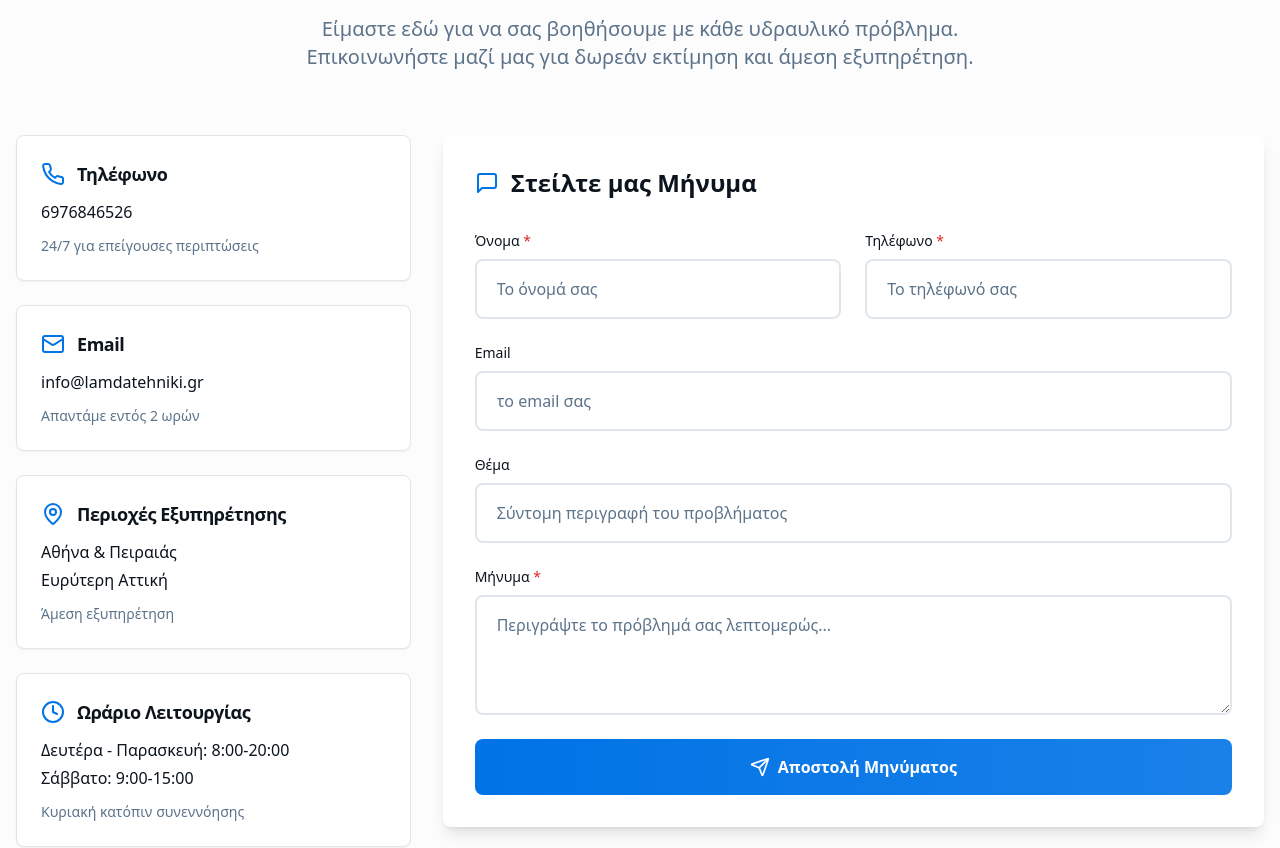
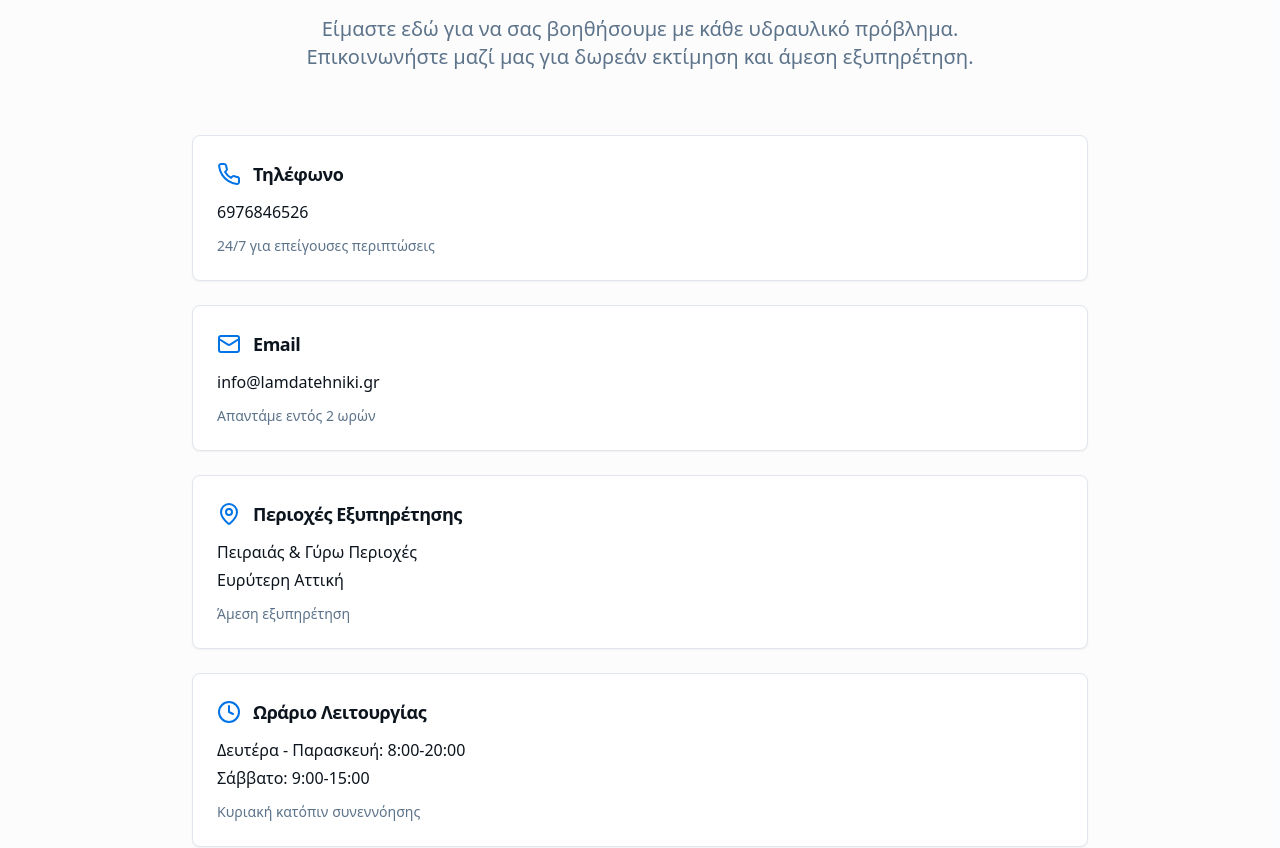
Before and after one commit to marinospalamaris/lamda-tehniki, a React (Vite) app: page / in a window 1280 px wide. Shown: the part 3660-4508 px from the top of the page. Built offline with nearby package versions, Linux system fonts and the light colour scheme.

Commit message:
Remove email form
Remove the email form from the contact section.

```diff
--- a/src/components/Contact.tsx
+++ b/src/components/Contact.tsx
@@ -1,15 +1,11 @@
 import { Card, CardContent, CardHeader, CardTitle } from "@/components/ui/card";
 import { Button } from "@/components/ui/button";
-import { Input } from "@/components/ui/input";
-import { Textarea } from "@/components/ui/textarea";
 import { Badge } from "@/components/ui/badge";
 import {
   Phone,
   Mail,
   MapPin,
-  Clock,
-  MessageSquare,
-  Send
+  Clock
 } from "lucide-react";
 
 const Contact = () => {
@@ -34,7 +30,7 @@ const Contact = () => {
       icon: <MapPin className="h-6 w-6" />,
       title: "Περιοχές Εξυπηρέτησης",
       details: [
-        "Αθήνα & Πειραιάς",
+        "Πειραιάς & Γύρω Περιοχές",
         "Ευρύτερη Αττική"
       ],
       note: "Άμεση εξυπηρέτηση"
@@ -50,54 +46,6 @@ const Contact = () => {
     }
   ];
 
-  const handleSubmit = async (e: React.FormEvent<HTMLFormElement>) => {
-    e.preventDefault();
-
-    const form = e.currentTarget;
-    const submitBtn = document.getElementById('submitBtn') as HTMLButtonElement;
-    const successMsg = document.getElementById('successMessage') as HTMLDivElement;
-    const errorMsg = document.getElementById('errorMessage') as HTMLDivElement;
-
-    // Disable button during submission
-    if (submitBtn) {
-      submitBtn.innerHTML = 'Αποστολή...';
-      submitBtn.disabled = true;
-    }
-
-    // Hide previous messages
-    if (successMsg) successMsg.style.display = 'none';
-    if (errorMsg) errorMsg.style.display = 'none';
-
-    try {
-      const response = await fetch("https://formspree.io/f/mrbgwqyo", {
-        method: "POST",
-        body: new FormData(form),
-        headers: {
-          'Accept': 'application/json'
-        }
-      });
-
-      if (response.ok) {
-        if (successMsg) {
-          successMsg.style.display = 'block';
-          successMsg.scrollIntoView({ behavior: 'smooth', block: 'center' });
-        }
-        form.reset();
-      } else {
-        throw new Error('Network response was not ok');
-      }
-    } catch (error) {
-      if (errorMsg) {
-        errorMsg.style.display = 'block';
-        errorMsg.scrollIntoView({ behavior: 'smooth', block: 'center' });
-      }
-    } finally {
-      if (submitBtn) {
-        submitBtn.innerHTML = '<svg class="mr-2 h-5 w-5" fill="none" stroke="currentColor" viewBox="0 0 24 24"><path stroke-linecap="round" stroke-linejoin="round" stroke-width="2" d="M12 19l9 2-9-18-9 18 9-2zm0 0v-8"></path></svg>Αποστολή Μηνύματος';
-        submitBtn.disabled = false;
-      }
-    }
-  };
 
   return (
     <section id="contact" className="py-20 bg-secondary/30">
@@ -113,9 +61,9 @@ const Contact = () => {
           </p>
         </div>
 
-        <div className="grid grid-cols-1 lg:grid-cols-3 gap-8 mb-12">
+        <div className="grid grid-cols-1 lg:grid-cols-2 gap-8 mb-12 max-w-4xl mx-auto">
           {/* Contact Information */}
-          <div className="lg:col-span-1 space-y-6">
+          <div className="lg:col-span-2 space-y-6">
             {contactInfo.map((info, index) => (
               <Card key={index} className="hover:shadow-medium transition-all duration-300">
                 <CardHeader className="pb-3">
@@ -127,7 +75,11 @@ const Contact = () => {
                 <CardContent>
                   <div className="space-y-1 mb-3">
                     {info.details.map((detail, detailIndex) => (
-                      <p key={detailIndex} className="font-medium">{detail}</p>
+                      info.title === "Τηλέφωνο" ? (
+                        <a key={detailIndex} href={`tel:${detail}`} className="font-medium hover:text-primary transition-colors">{detail}</a>
+                      ) : (
+                        <p key={detailIndex} className="font-medium">{detail}</p>
+                      )
                     ))}
                   </div>
                   <p className="text-sm text-muted-foreground">{info.note}</p>
@@ -136,123 +88,6 @@ const Contact = () => {
             ))}
           </div>
 
-          {/* Contact Form */}
-          <div className="lg:col-span-2">
-            <div className="bg-white rounded-lg shadow-lg p-8">
-              <div className="flex items-center gap-3 mb-8">
-                <MessageSquare className="h-6 w-6 text-primary" />
-                <h2 className="text-2xl font-semibold text-foreground">Στείλτε μας Μήνυμα</h2>
-              </div>
-
-              <form onSubmit={handleSubmit} action="https://formspree.io/f/mrbgwqyo" method="POST">
-                <div className="grid grid-cols-1 md:grid-cols-2 gap-6 mb-6">
-                  <div className="flex flex-col">
-                    <label htmlFor="name" className="text-sm font-medium text-foreground mb-2">
-                      Όνομα <span className="text-red-600">*</span>
-                    </label>
-                    <input
-                      type="text"
-                      id="name"
-                      name="name"
-                      required
-                      placeholder="Το όνομά σας"
-                      className="px-5 py-4 border-2 border-border rounded-lg text-base bg-background transition-all duration-300 focus:outline-none focus:border-primary focus:ring-2 focus:ring-primary/20 placeholder:text-muted-foreground"
-                    />
-                  </div>
-
-                  <div className="flex flex-col">
-                    <label htmlFor="phone" className="text-sm font-medium text-foreground mb-2">
-                      Τηλέφωνο <span className="text-red-600">*</span>
-                    </label>
-                    <input
-                      type="tel"
-                      id="phone"
-                      name="phone"
-                      required
-                      placeholder="Το τηλέφωνό σας"
-                      className="px-5 py-4 border-2 border-border rounded-lg text-base bg-background transition-all duration-300 focus:outline-none focus:border-primary focus:ring-2 focus:ring-primary/20 placeholder:text-muted-foreground"
-                      onInput={(e) => {
-                        const target = e.target as HTMLInputElement;
-                        let value = target.value.replace(/\D/g, '');
-                        if (value.length >= 10) {
-                          value = value.substring(0, 10);
-                        }
-                        target.value = value;
-                      }}
-                    />
-                  </div>
-                </div>
-
-                <div className="flex flex-col mb-6">
-                  <label htmlFor="email" className="text-sm font-medium text-foreground mb-2">
-                    Email
-                  </label>
-                  <input
-                    type="email"
-                    id="email"
-                    name="email"
-                    placeholder="το email σας"
-                    className="px-5 py-4 border-2 border-border rounded-lg text-base bg-background transition-all duration-300 focus:outline-none focus:border-primary focus:ring-2 focus:ring-primary/20 placeholder:text-muted-foreground"
-                  />
-                </div>
-
-                <div className="flex flex-col mb-6">
-                  <label htmlFor="subject" className="text-sm font-medium text-foreground mb-2">
-                    Θέμα
-                  </label>
-                  <input
-                    type="text"
-                    id="subject"
-                    name="subject"
-                    placeholder="Σύντομη περιγραφή του προβλήματος"
-                    className="px-5 py-4 border-2 border-border rounded-lg text-base bg-background transition-all duration-300 focus:outline-none focus:border-primary focus:ring-2 focus:ring-primary/20 placeholder:text-muted-foreground"
-                  />
-                </div>
-
-                <div className="flex flex-col mb-6">
-                  <label htmlFor="message" className="text-sm font-medium text-foreground mb-2">
-                    Μήνυμα <span className="text-red-600">*</span>
-                  </label>
-                  <textarea
-                    id="message"
-                    name="message"
-                    required
-                    placeholder="Περιγράψτε το πρόβλημά σας λεπτομερώς..."
-                    className="px-5 py-4 border-2 border-border rounded-lg text-base bg-background transition-all duration-300 focus:outline-none focus:border-primary focus:ring-2 focus:ring-primary/20 placeholder:text-muted-foreground resize-y min-h-[120px]"
-                  />
-                </div>
-
-                {/* Hidden fields για το Formspree */}
-                <input type="hidden" name="_to" value="info@lamdatehniki.gr" />
-                <input type="hidden" name="_subject" value="Νέα επικοινωνία από την ιστοσελίδα" />
-
-                <button
-                  type="submit"
-                  id="submitBtn"
-                  className="w-full px-8 py-4 bg-gradient-to-r from-primary to-primary/90 text-primary-foreground border-none rounded-lg text-base font-semibold cursor-pointer transition-all duration-300 flex items-center justify-center gap-2 hover:from-primary/90 hover:to-primary/80 hover:-translate-y-0.5 hover:shadow-lg disabled:opacity-70 disabled:cursor-not-allowed disabled:transform-none"
-                >
-                  <Send className="h-5 w-5" />
-                  Αποστολή Μηνύματος
-                </button>
-              </form>
-
-              <div
-                id="successMessage"
-                style={{ display: 'none' }}
-                className="mt-5 bg-green-50 text-green-800 px-5 py-4 rounded-lg text-center border-l-4 border-green-500"
-              >
-                ✅ Το μήνυμά σας στάλθηκε επιτυχώς! Θα επικοινωνήσουμε σύντομα.
-              </div>
-
-              <div
-                id="errorMessage"
-                style={{ display: 'none' }}
-                className="mt-5 bg-red-50 text-red-800 px-5 py-4 rounded-lg text-center border-l-4 border-red-500"
-              >
-                ❌ Υπήρξε ένα πρόβλημα. Παρακαλώ δοκιμάστε ξανά ή καλέστε μας.
-              </div>
-            </div>
-          </div>
         </div>
 
         {/* Emergency Contact */}
@@ -263,9 +98,9 @@ const Contact = () => {
           </p>
           <div className="flex flex-col sm:flex-row gap-4 justify-center items-center">
             <div className="text-2xl font-bold">
-              📞 6976846526
+              <a href="tel:6976846526" className="hover:text-accent transition-colors">📞 6976846526</a>
             </div>
-            <Button variant="accent" size="lg">
+            <Button variant="accent" size="lg" onClick={() => window.open("tel:6976846526")}>
               <Phone className="mr-2 h-5 w-5" />
               Κλήση Τώρα
             </Button>
```
